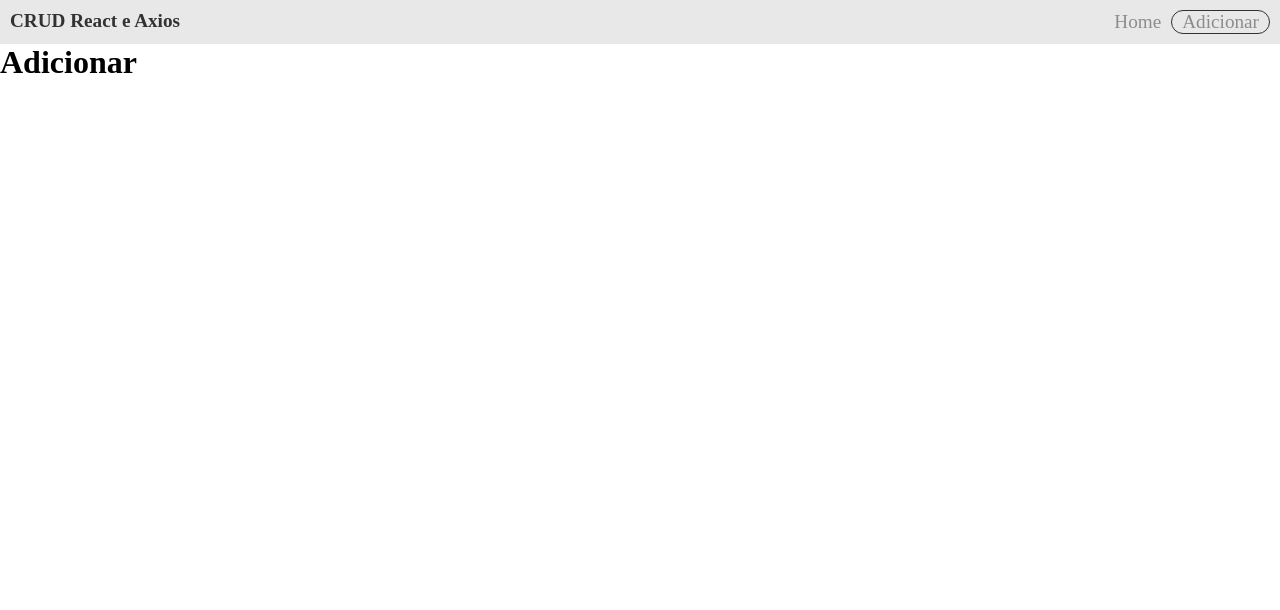
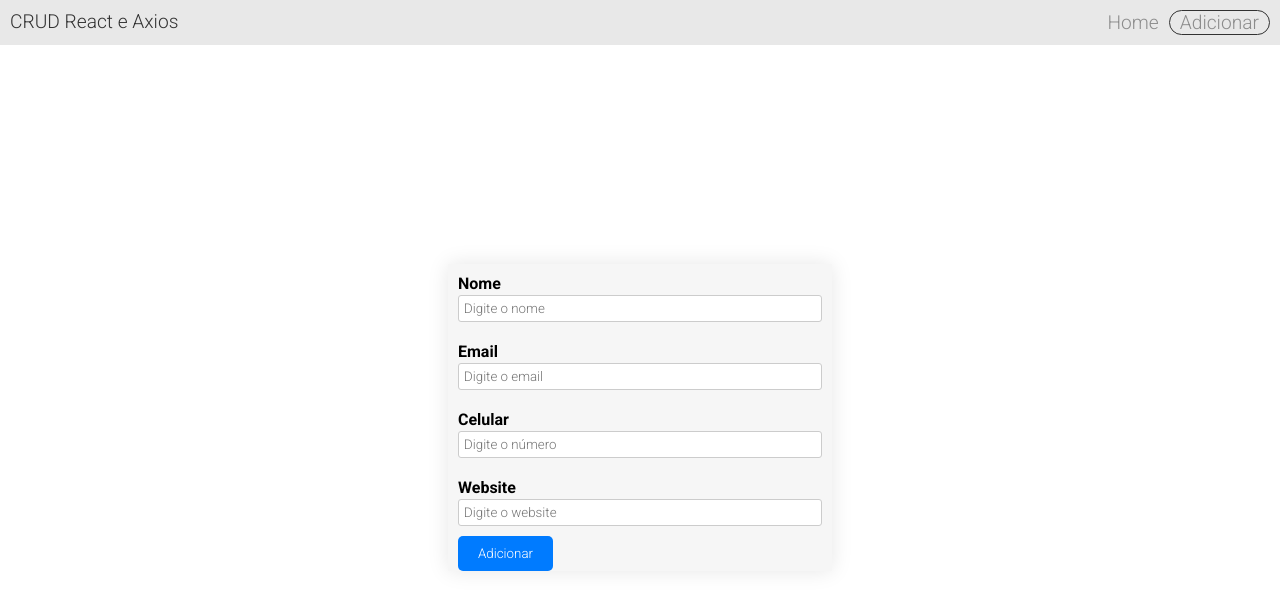
Before and after one commit to ebarbozadev/React-CRUD-01, a React (Vite) app: page /adicionar in a window 1280 px wide. Shown: the top 610 px of the page. Built offline with nearby package versions, Linux system fonts and the light colour scheme.

Commit message:
Atualizando página 'Adicionar' e acrescentando fonte

```diff
--- a/index.html
+++ b/index.html
@@ -1,13 +1,21 @@
 <!DOCTYPE html>
 <html lang="pt-br">
+
 <head>
   <meta charset="UTF-8" />
   <link rel="icon" type="image/svg+xml" href="/vite.svg" />
   <meta name="viewport" content="width=device-width, initial-scale=1.0" />
+  <link rel="preconnect" href="https://fonts.googleapis.com">
+  <link rel="preconnect" href="https://fonts.googleapis.com">
+  <link rel="preconnect" href="https://fonts.gstatic.com" crossorigin>
+  <link href="https://fonts.googleapis.com/css2?family=Roboto:wght@300;700&display=swap" rel="stylesheet">
+  <link rel="stylesheet" href="index.css">
   <title>React e Axios</title>
 </head>
+
 <body>
   <div id="root"></div>
   <script type="module" src="/src/main.jsx"></script>
 </body>
+
 </html>
--- /dev/null
+++ b/src/components/Campo/Campo.module.css
@@ -0,0 +1,17 @@
+.campo {
+    display: flex;
+    flex-direction: column;
+    border-radius: 5px;
+    padding: 10px;
+}
+
+.campo label {
+    padding-bottom: 2px;
+    font-weight: bold;
+}
+
+.campo input {
+    padding: 5px;
+    border: 1px solid #ccc;
+    border-radius: 3px;
+}
--- /dev/null
+++ b/src/components/Campo/index.jsx
@@ -0,0 +1,11 @@
+import React from 'react';
+import styles from './Campo.module.css';
+
+export default function Campo(props){
+    return(
+        <div className={styles.campo}>
+            <label htmlFor={props.children}>{props.children}</label>
+            <input type={props.type} placeholder={props.placeholder} id={props.children} />
+        </div>
+    );
+}
--- a/src/components/Navegacao/Navegacao.module.css
+++ b/src/components/Navegacao/Navegacao.module.css
@@ -6,6 +6,7 @@
 }
 
 .navbar h1 {
+    font-weight: 300;
     font-size: 1.2em;
 }
 
@@ -21,6 +22,7 @@
 }
 
 .navbar ul li a {
+    font-weight: 300;
     font-size: 1.2em;
     text-decoration: none;
     padding: 0 10px;
--- a/src/components/Tabela/Tabela.module.css
+++ b/src/components/Tabela/Tabela.module.css
@@ -4,7 +4,7 @@ table {
     margin-bottom: 20px;
 }
 
-caption {
+table caption {
     padding-top: 10px;
     font-size: 1.2em;
     font-weight: bold;
@@ -17,6 +17,7 @@ thead th {
     font-weight: bold;
     padding: 10px;
     text-align: left;
+    font-weight: 700;
 }
 
 tbody td {
--- a/src/index.css
+++ b/src/index.css
@@ -2,4 +2,5 @@
     margin: 0;
     padding: 0;
     box-sizing: border-box;
+    font-family: 'Roboto', sans-serif;
 }
--- a/src/routes/Adicionar.jsx
+++ b/src/routes/Adicionar.jsx
@@ -1,7 +1,37 @@
 import React from 'react';
+import Campo from '../components/Campo';
+import styles from './Adicionar.module.css';
 
-export default function Adicionar(){
-    return(
-        <h1>Adicionar</h1>
+export default function Adicionar() {
+    return (
+        <div className={styles.container__adicionar}>
+            <div className={styles.campo}>
+                <Campo
+                    children="Nome"
+                    type="text"
+                    placeholder="Digite o nome"
+                />
+
+                <Campo
+                    children="Email"
+                    type="email"
+                    placeholder="Digite o email"
+                />
+
+                <Campo
+                    children="Celular"
+                    type="text"
+                    placeholder="Digite o número"
+                />
+
+                <Campo
+                    children="Website"
+                    type="text"
+                    placeholder="Digite o website"
+                />
+
+                <input type="submit" value="Adicionar" />
+            </div>
+        </div >
     );
 }
--- /dev/null
+++ b/src/routes/Adicionar.module.css
@@ -0,0 +1,26 @@
+.container__adicionar {
+    width: 100%;
+    height: calc(100vh - 7vh);
+    display: flex;
+}
+
+.campo {
+    background-color: #f6f6f6;
+    box-shadow: 0 0 20px rgba(0, 0, 0, 0.1);
+    width: 30%;
+    margin: auto auto;
+}
+
+.campo input[type="submit"] {
+    padding: 10px 20px;
+    margin-left: 10px;
+    background-color: #007bff;
+    color: #fff;
+    border: none;
+    border-radius: 5px;
+    cursor: pointer;
+}
+
+.campo input[type="submit"]:hover {
+    background-color: #0056b3;
+}
```
Lines whose indentation alone changed are shown as unchanged.
